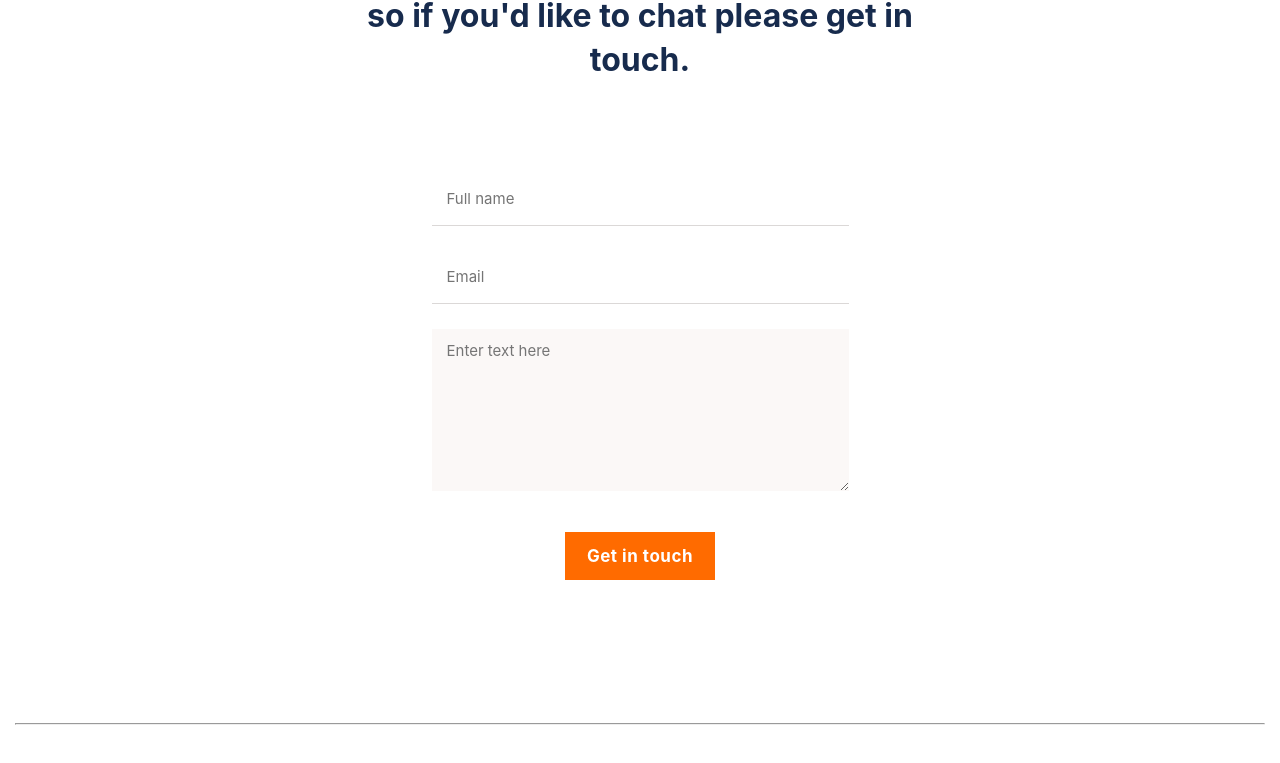
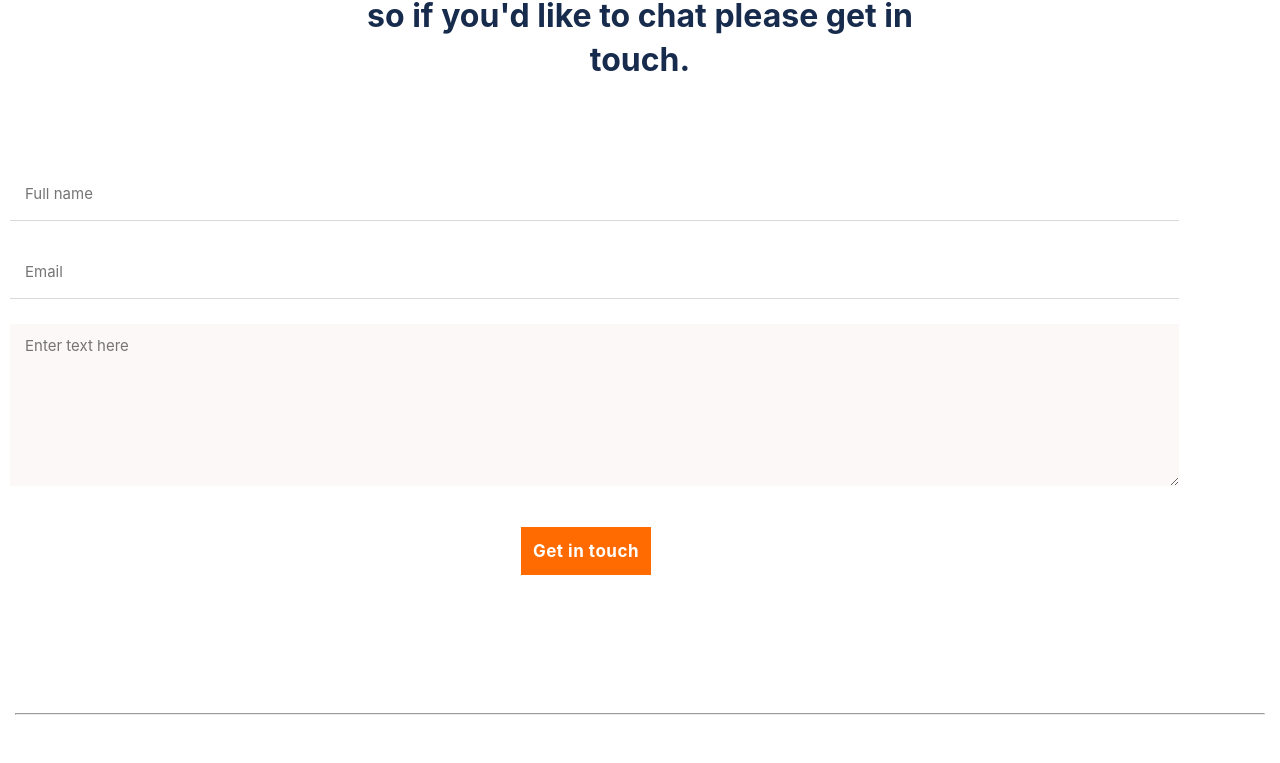
Before and after one commit to Micky373/My_portfolio, a website: page index.html in a window 1280 px wide. Shown: the part 6185-6948 px from the top of the page. Drawn offline with Linux system fonts and the light colour scheme.

Commit message:
Edit the styles.css

```diff
--- a/styles.css
+++ b/styles.css
@@ -67,7 +67,7 @@ a {
 
 .socials {
   display: flex;
-  width: 200px;
+  width: 50%;
   justify-content: space-between;
   font-size: 20px;
   padding-top: 20px;
@@ -150,7 +150,6 @@ li {
 
 button {
   height: 48px;
-  width: 150px;
   left: 0;
   top: 259px;
   border-radius: 0;
@@ -223,7 +222,6 @@ button:active {
 .grid-item .tags {
   display: flex;
   gap: 15px;
-  width: 300px;
   padding: 0 15px;
 }
 
@@ -284,12 +282,11 @@ button:active {
 }
 
 .description_about_my_self button {
-  width: 200px;
   margin-left: 24px;
 }
 
 .description_about_my_self > hr {
-  width: 360px;
+  width: 75%;
   border-color: #fff;
   padding: 0 24px 0 24px;
 }
@@ -364,16 +361,15 @@ button:active {
 form {
   display: flex;
   flex-direction: column;
-  align-items: center;
-  justify-content: space-around;
   gap: 25px;
-  padding: 35px;
+  padding: 30px 10px;
+  width: 90%;
 }
 
 .form input {
   border: 0;
   border-bottom: 1px solid #dbd8d7;
-  width: 400px;
+  width: 100%;
   padding-left: 15px;
 }
 
@@ -384,7 +380,7 @@ form {
 #comment {
   border: 0;
   height: 150px;
-  width: 400px;
+  width: 100%;
   background: #fbf8f7;
   padding-left: 15px;
   padding-top: 10px;
```
